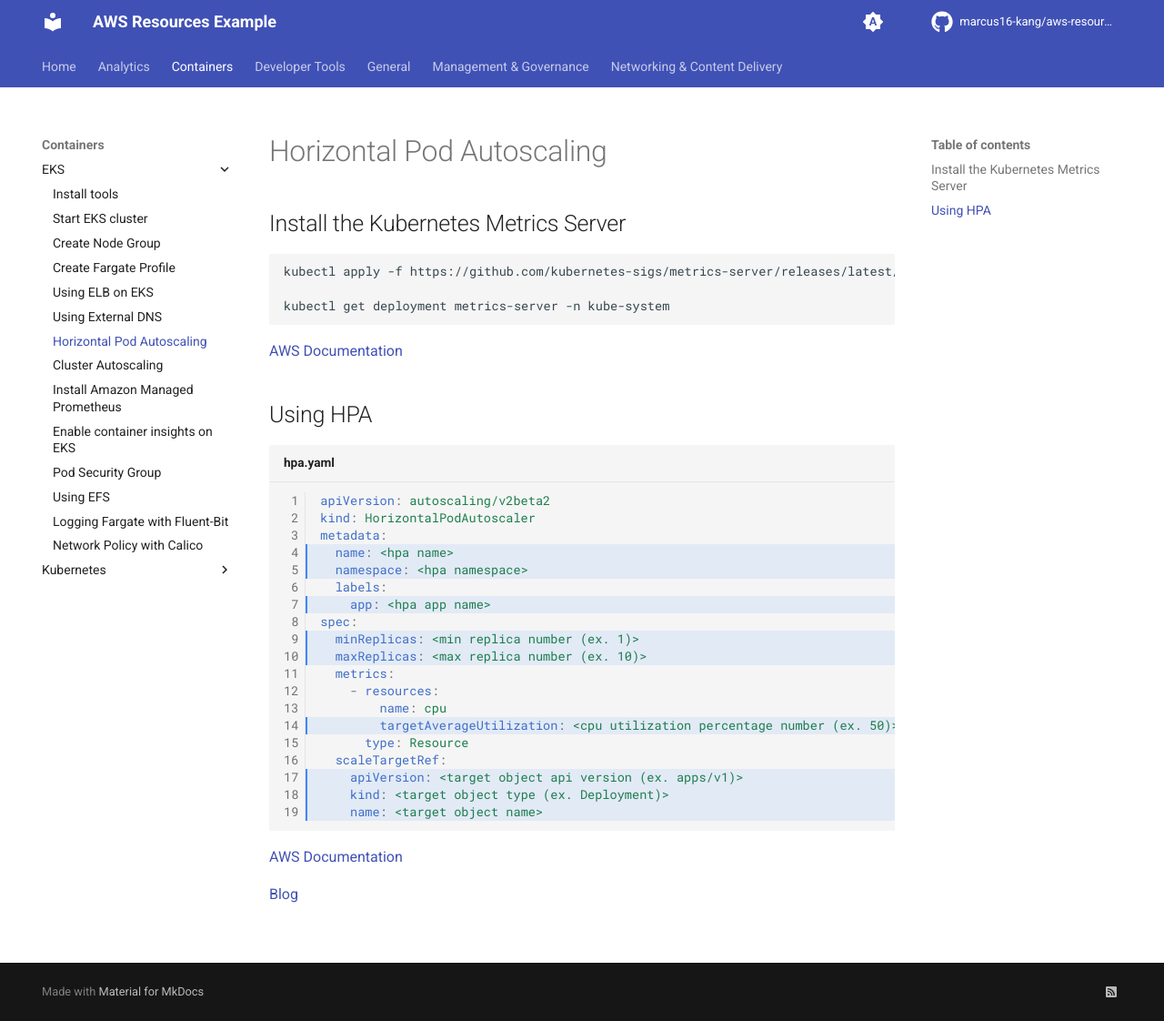
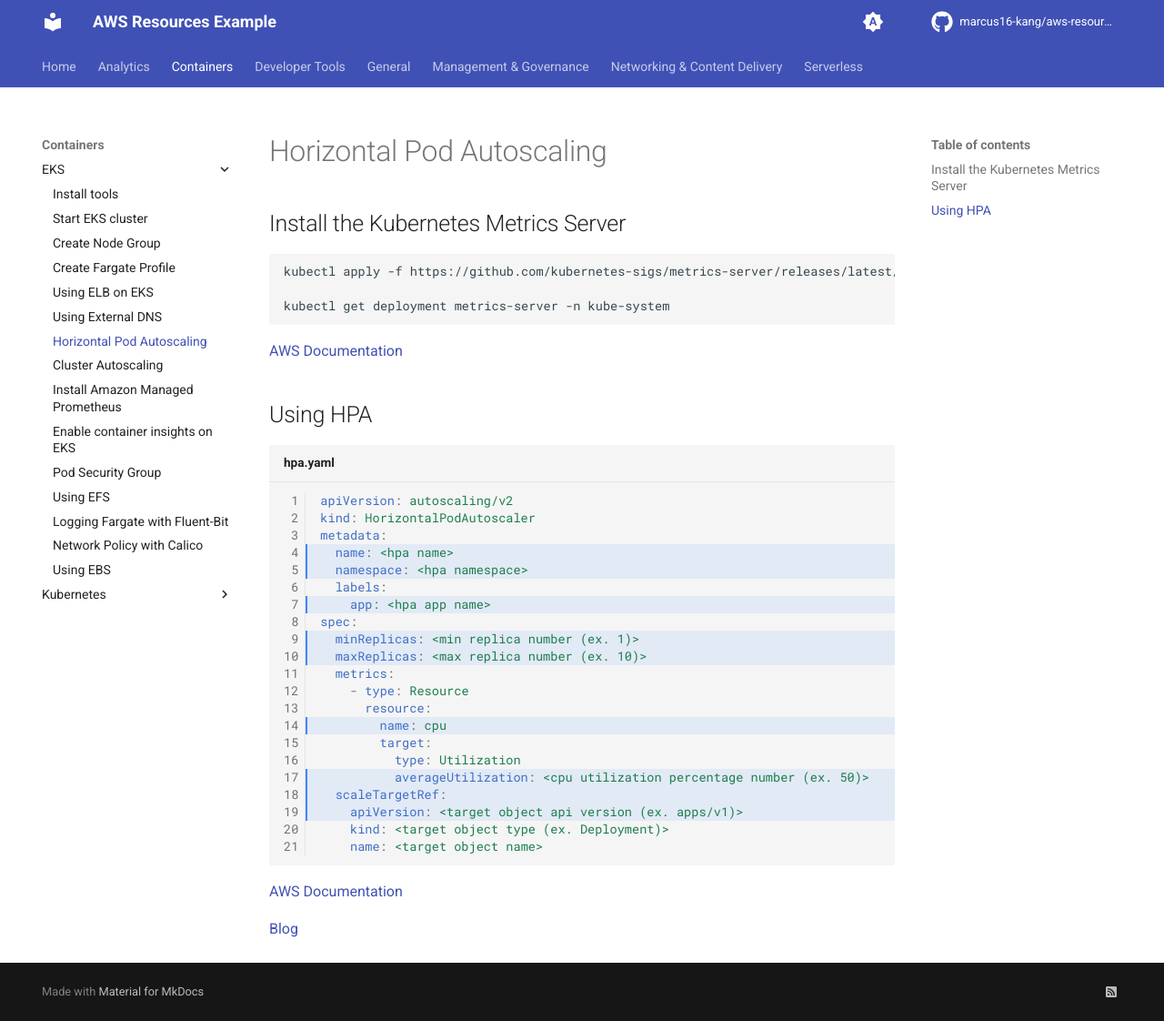
Before and after one commit to dev-sjlee/aws-resources-example, an MkDocs documentation site: the page built from docs/Containers/EKS/07-horizontal-pod-autoscaling.md, in a window 1280 px wide and 1122 px high. Shown: the whole window at 91% size. Built offline with MkDocs 1.6.1 and Material for MkDocs 9.7.7, drawn with Linux system fonts in a browser that asks for light colours; comment, search, counter and statistics services are not loaded.

Commit message:
Add eks-15 and fix files.

````diff
--- a/docs/Containers/EKS/07-horizontal-pod-autoscaling.md
+++ b/docs/Containers/EKS/07-horizontal-pod-autoscaling.md
@@ -13,7 +13,7 @@
 ## Using HPA
 
 ``` yaml title="hpa.yaml" hl_lines="4 5 7 9 10 14 17 18 19" linenums="1"
-apiVersion: autoscaling/v2beta2
+apiVersion: autoscaling/v2
 kind: HorizontalPodAutoscaler
 metadata:
   name: <hpa name>
@@ -24,10 +24,12 @@
   minReplicas: <min replica number (ex. 1)>
   maxReplicas: <max replica number (ex. 10)>
   metrics:
-    - resources:
+    - type: Resource
+      resource:
         name: cpu
-        targetAverageUtilization: <cpu utilization percentage number (ex. 50)>
-      type: Resource
+        target:
+          type: Utilization
+          averageUtilization: <cpu utilization percentage number (ex. 50)>
   scaleTargetRef:
     apiVersion: <target object api version (ex. apps/v1)>
     kind: <target object type (ex. Deployment)>
````
Also changed, not shown: docs/Containers/EKS/09-install-amp.md (+5 -1 lines), docs/Containers/EKS/15-using-ebs.md (added, +30 -0 lines), docs/Containers/Kubernetes/03-deployment.md (+3 -0 lines), docs/Containers/Kubernetes/10-namespace.md (added, +10 -0 lines), docs/Containers/Kubernetes/11-cluster.md (renamed from docs/Containers/Kubernetes/10-cluster.md, +11 -2 lines), docs/Serverless/01-install-aws-sam-cli.md (added, +18 -0 lines).
